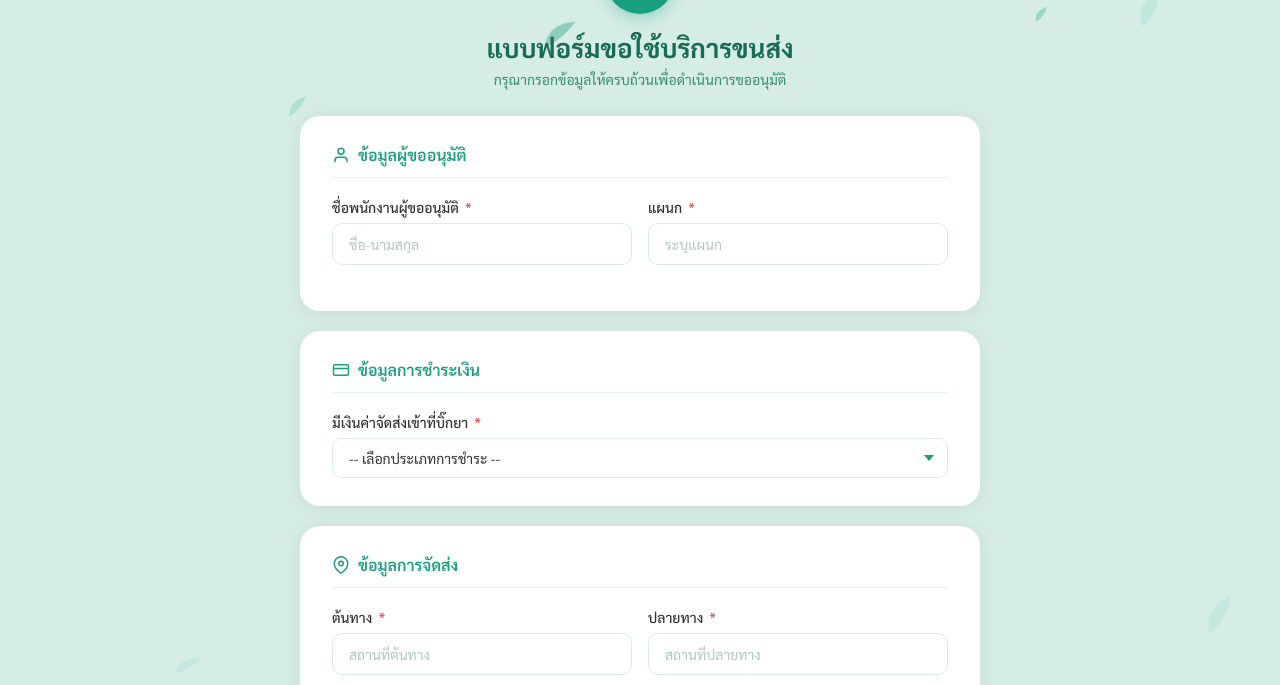
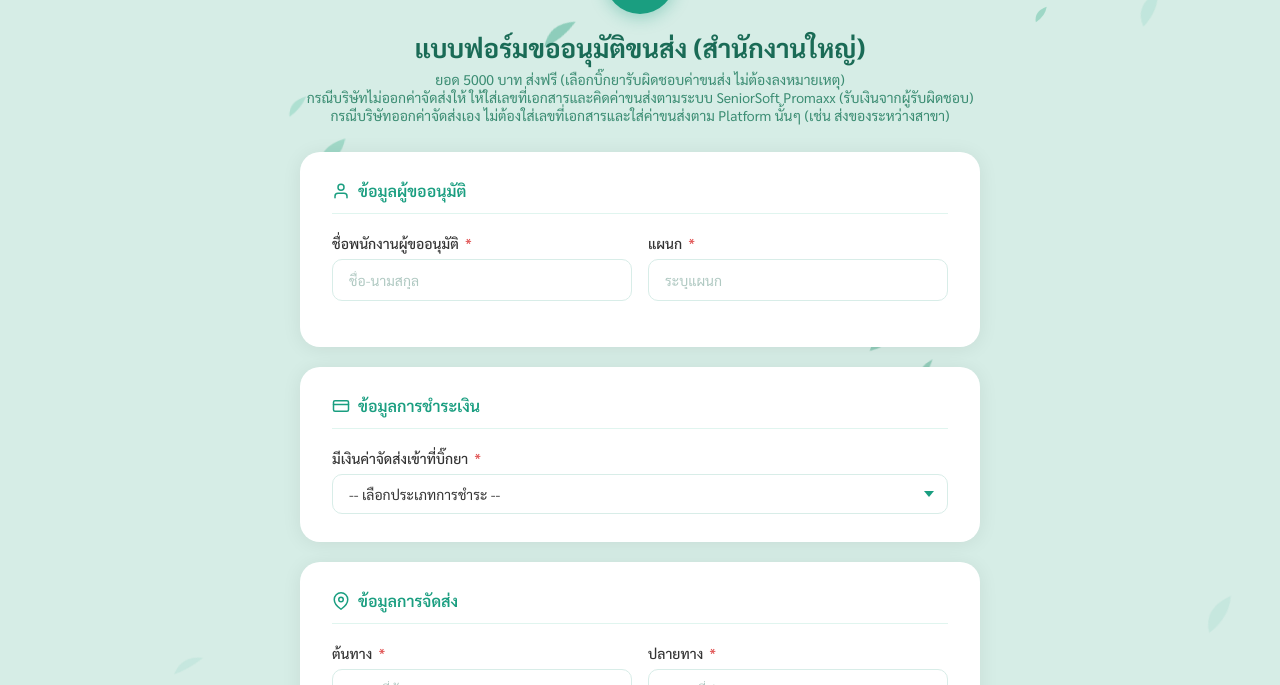
Before and after one commit to it-anin/transport_request_form, a plain HTML site: page index.html in a window 1280 px wide. Shown: the part 96-781 px from the top of the page. Drawn offline with Linux system fonts and the light colour scheme.

Commit message:
Update index.html

```diff
--- a/index.html
+++ b/index.html
@@ -3,7 +3,7 @@
 <head>
   <meta charset="UTF-8">
   <meta name="viewport" content="width=device-width, initial-scale=1.0">
-  <title>แบบฟอร์มขอใช้บริการขนส่ง</title>
+  <title>แบบฟอร์มขออนุมัติขนส่ง (สำนักงานใหญ่)</title>
   <style>
     @import url('https://fonts.googleapis.com/css2?family=Sarabun:wght@300;400;500;600;700&display=swap');
 
@@ -247,8 +247,10 @@
   <div class="header-icon">
     <svg viewBox="0 0 24 24"><path d="M1 3h15v13H1zM16 8h4l3 3v5h-7V8z"/><circle cx="5.5" cy="18.5" r="2.5"/><circle cx="18.5" cy="18.5" r="2.5"/></svg>
   </div>
-  <h1>แบบฟอร์มขอใช้บริการขนส่ง</h1>
-  <p>กรุณากรอกข้อมูลให้ครบถ้วนเพื่อดำเนินการขออนุมัติ</p>
+  <h1>แบบฟอร์มขออนุมัติขนส่ง (สำนักงานใหญ่)</h1>
+  <p>ยอด 5000 บาท ส่งฟรี (เลือกบิ๊กยารับผิดชอบค่าขนส่ง ไม่ต้องลงหมายเหตุ)</p>
+  <p>กรณีบริษัทไม่ออกค่าจัดส่งให้ ให้ใส่เลขที่เอกสารและคิดค่าขนส่งตามระบบ SeniorSoft Promaxx (รับเงินจากผู้รับผิดชอบ)</p>
+  <p>กรณีบริษัทออกค่าจัดส่งเอง ไม่ต้องใส่เลขที่เอกสารและใส่ค่าขนส่งตาม Platform นั้นๆ (เช่น ส่งของระหว่างสาขา)</p>
 </div>
 
 <!-- ===== SECTION 1: ข้อมูลผู้ขออนุมัติ ===== -->
```
